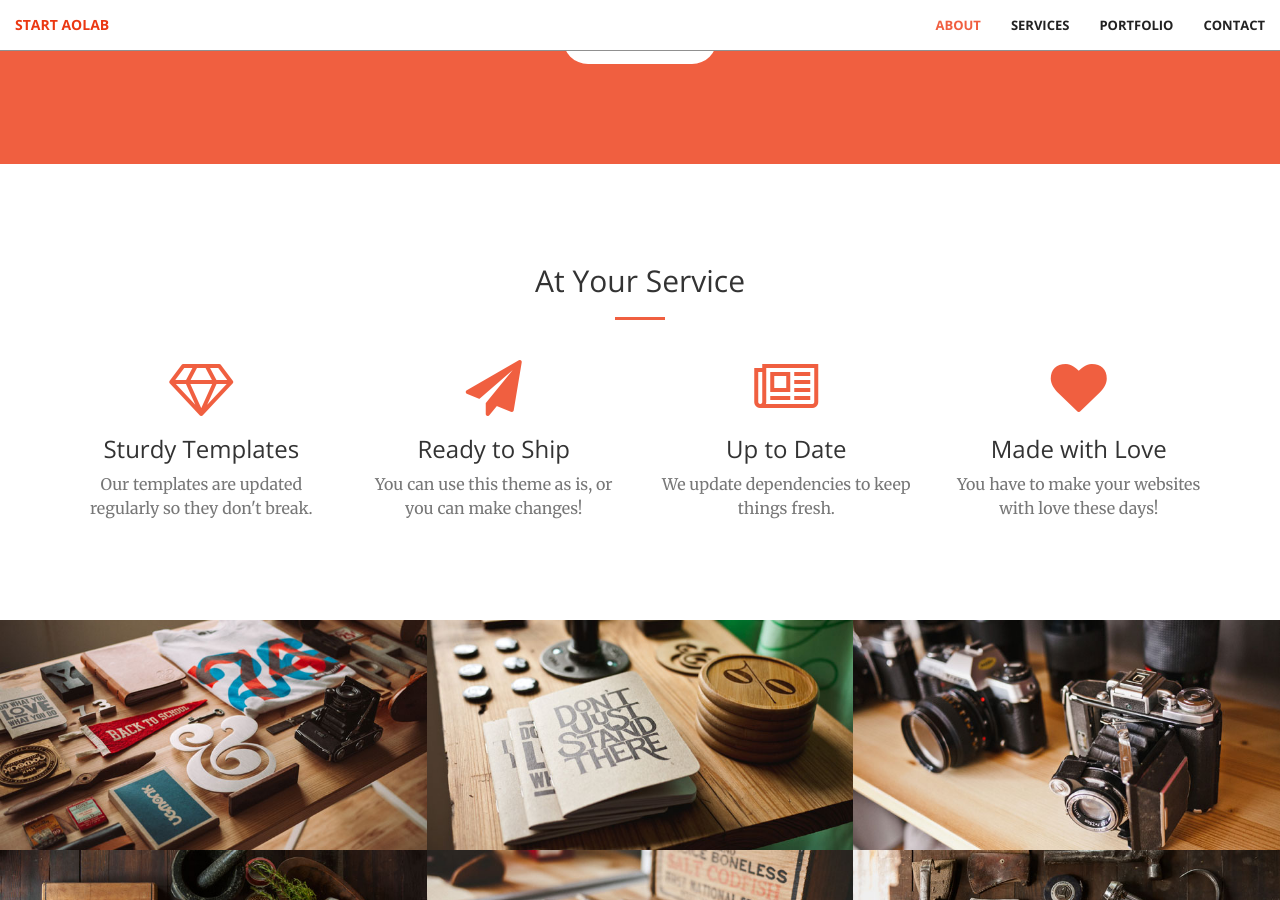
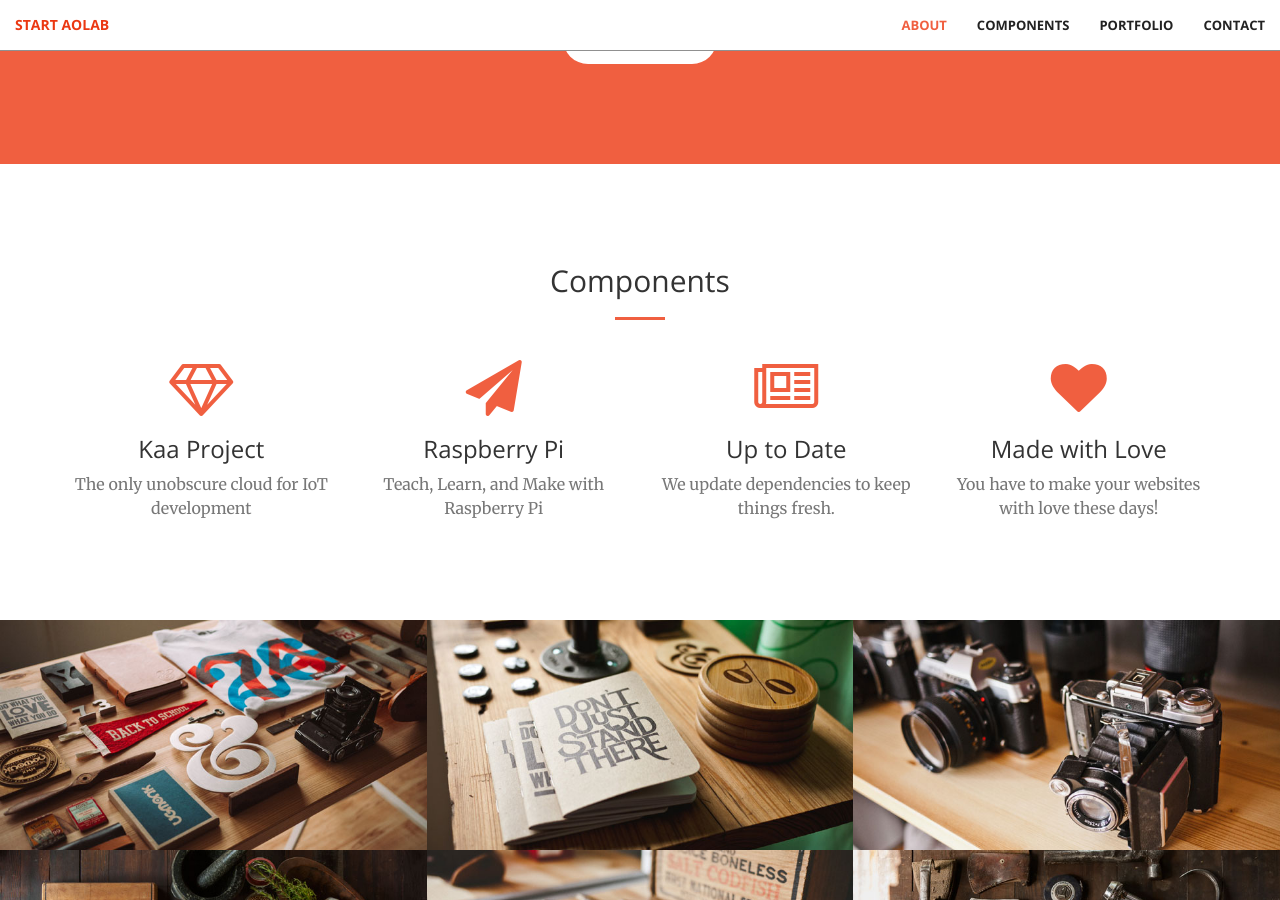
Before and after one commit to AoLab/AoLab.github.io, a Jekyll site: the page built from index.html, in a window 1280 px wide and 900 px high, scrolled down 1154 px. Built offline with Jekyll 4.4.1, drawn with Linux system fonts in a browser that asks for light colours.

Commit message:
Use components instead of services.

```diff
--- a/_includes/services.html
+++ b/_includes/components.html
@@ -2,7 +2,7 @@
     <div class="container">
         <div class="row">
             <div class="col-lg-12 text-center">
-                <h2 class="section-heading">At Your Service</h2>
+                <h2 class="section-heading">Components</h2>
                 <hr class="primary">
             </div>
         </div>
@@ -12,15 +12,15 @@
             <div class="col-lg-3 col-md-6 text-center">
                 <div class="service-box">
                     <i class="fa fa-4x fa-diamond wow bounceIn text-primary"></i>
-                    <h3>Sturdy Templates</h3>
-                    <p class="text-muted">Our templates are updated regularly so they don't break.</p>
+                    <h3>Kaa Project</h3>
+		    <p class="text-muted">The only unobscure cloud for IoT development</p>
                 </div>
             </div>
             <div class="col-lg-3 col-md-6 text-center">
                 <div class="service-box">
                     <i class="fa fa-4x fa-paper-plane wow bounceIn text-primary" data-wow-delay=".1s"></i>
-                    <h3>Ready to Ship</h3>
-                    <p class="text-muted">You can use this theme as is, or you can make changes!</p>
+		    <h3>Raspberry Pi</h3>
+                    <p class="text-muted">Teach, Learn, and Make with Raspberry Pi</p>
                 </div>
             </div>
             <div class="col-lg-3 col-md-6 text-center">
--- a/_includes/nav.html
+++ b/_includes/nav.html
@@ -18,7 +18,7 @@
                     <a class="page-scroll" href="#about">About</a>
                 </li>
                 <li>
-                    <a class="page-scroll" href="#services">Services</a>
+                    <a class="page-scroll" href="#components">Components</a>
                 </li>
                 <li>
                     <a class="page-scroll" href="#portfolio">Portfolio</a>
--- a/_layouts/front.html
+++ b/_layouts/front.html
@@ -7,7 +7,7 @@
   {% include nav.html %}
   {% include header.html %}
   {% include call-to-action.html %}
-  {% include services.html %}
+  {% include components.html %}
   {% include portfolio.html %}
   {% include aside.html %}
   {% include contact.html %}
```
